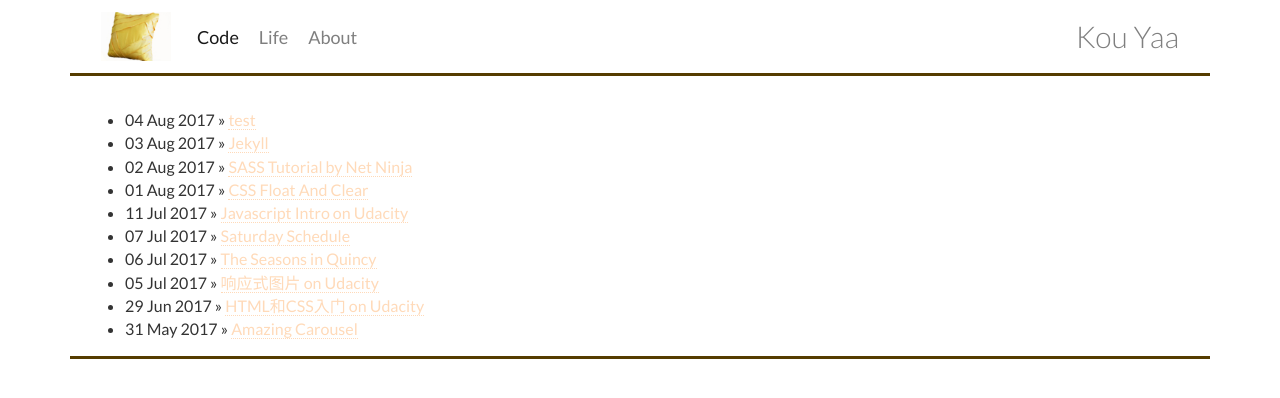
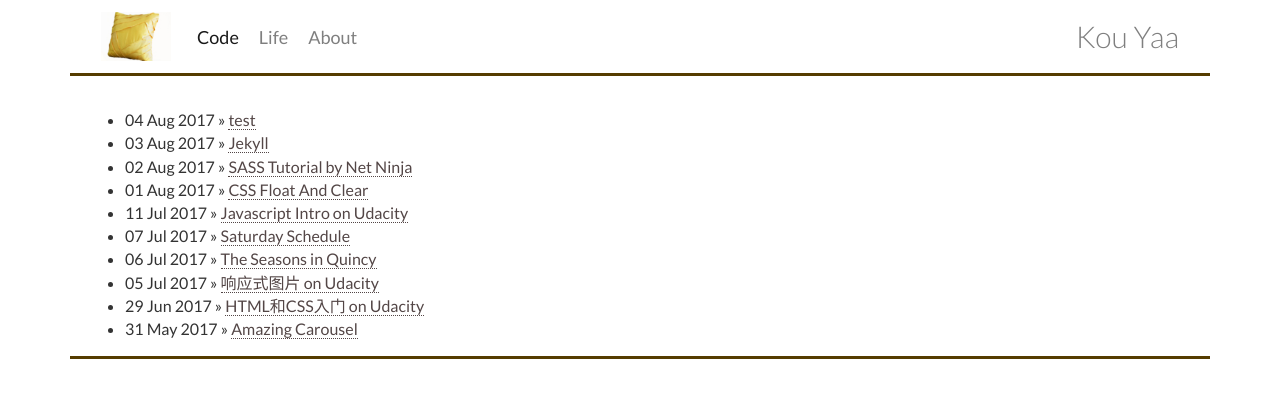
Before and after one commit to yinkouya/yinkouya.github.io, a Jekyll site: the page built from code.html, in a window 1280 px wide. Shown: the top 398 px of the page. Built offline with Jekyll 4.4.1, drawn with Linux system fonts in a browser that asks for light colours; nearby versions of some CDN libraries.

Commit message:
Update morestyle.scss

```diff
--- a/assets/morestyle.scss
+++ b/assets/morestyle.scss
@@ -2,7 +2,7 @@
 ---
 
 $duration-transition: 0.2s;
-$peachpuff: #FFDAB9;
+$brown: #534646;
 
 @mixin vendor-property($property, $value) {
     @each $vendor in ('-moz-', '-webkit-', '-o-', '-ms-', '') {
@@ -13,12 +13,12 @@ $peachpuff: #FFDAB9;
 .posts li a {
   @include vendor-property('transition', 'color #{$duration-transition} ease-in-out, border-color #{$duration-transition} ease-in-out');
   border-bottom: dotted 1px;
-  color: $peachpuff;
+  color: $brown;
   text-decoration: none;
 
   &:hover {
     border-bottom-color: transparent;
-    color: $peachpuff !important;
+    color: $brown !important;
     text-decoration: none;
   }
 }
```
